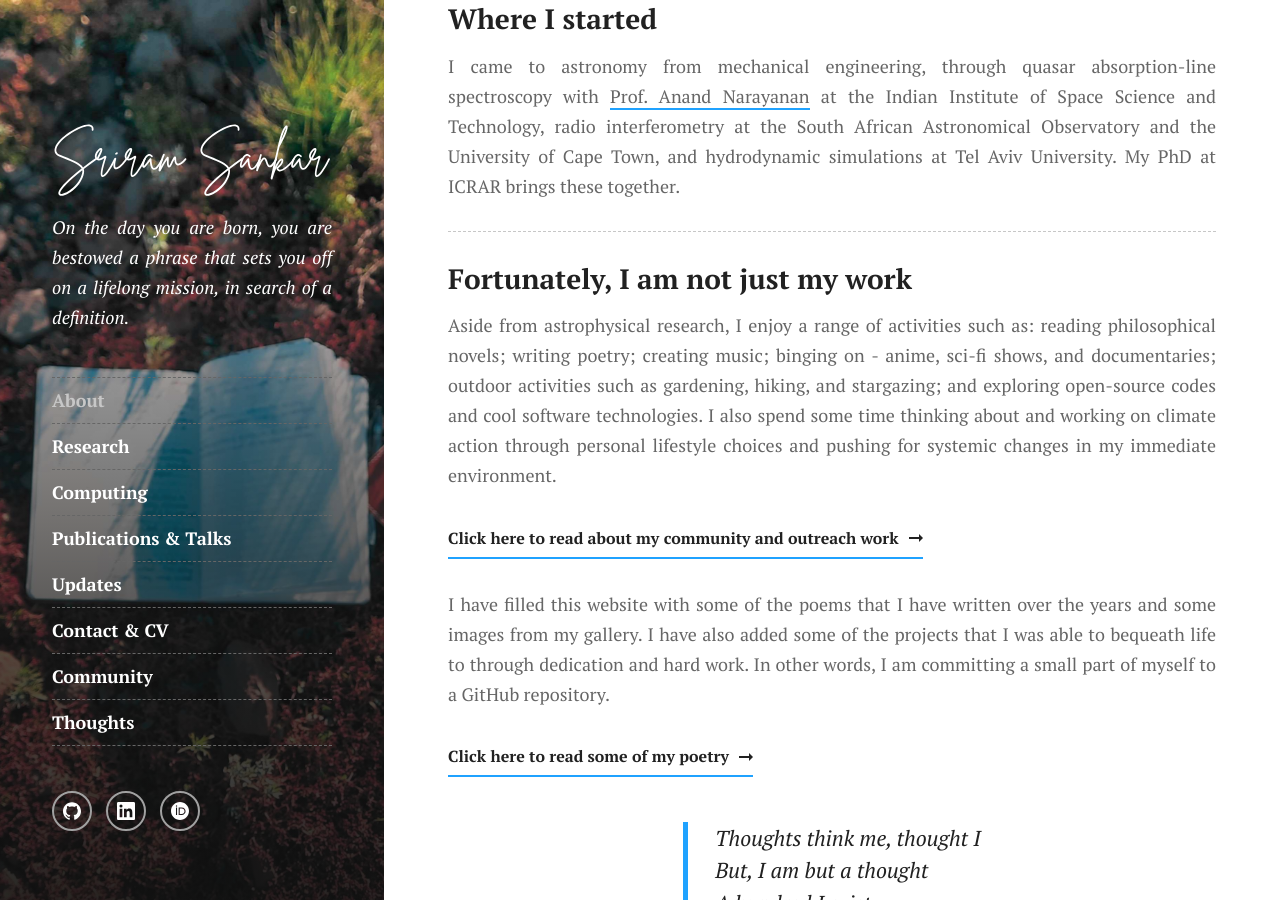
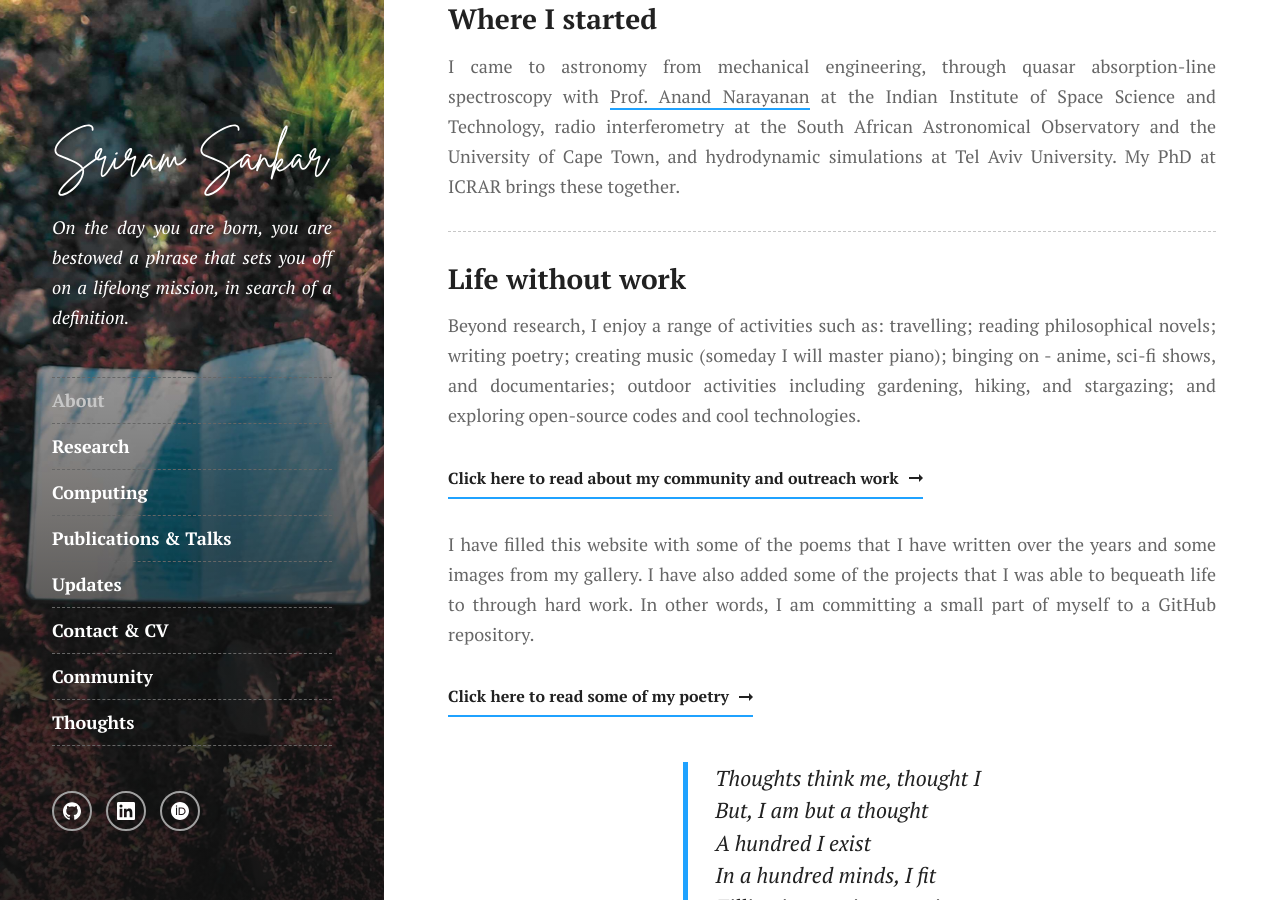
Before and after one commit to spectram/spectram.github.io, a Jekyll site: the page built from index.md, in a window 1280 px wide and 900 px high, scrolled down 1197 px. Built offline with Jekyll 4.4.1, drawn with Linux system fonts in a browser that asks for light colours.

Commit message:
About wording tweaks; Computing page header image
Sriram's edits.

Co-Authored-By: Claude Opus 5.5 <noreply@anthropic.com>
Claude-Session: https://claude.ai/code/session_01PBef2H3CY43TcREdMSnytM

```diff
--- a/index.md
+++ b/index.md
@@ -76,16 +76,17 @@ I came to astronomy from mechanical engineering, through quasar absorption-line
 
 ---
 
-### Fortunately, I am not just my work
+### Life without work
 
-Aside from astrophysical research, I enjoy a range of activities such as: reading philosophical novels; writing poetry; creating music; binging on - anime, sci-fi shows, and documentaries; outdoor activities such as gardening, hiking, and stargazing; and exploring open-source codes and cool software technologies. I also spend some time thinking about and working on climate action through personal lifestyle choices and pushing for systemic changes in my immediate environment.
+Beyond research, I enjoy a range of activities such as: travelling; reading philosophical novels; writing poetry; creating music (someday I will master piano); binging on - anime, sci-fi shows, and documentaries; outdoor activities including gardening, hiking, and stargazing; and exploring open-source codes and cool technologies.
+<!-- I also spend some time thinking about and working on climate action through personal lifestyle choices and pushing for systemic changes in my immediate environment. -->
 
 <div>
   <p class="read-more">
     <a class="read-more-link" href="/sideprojects">Click here to read about my community and outreach work<span class="icon-arrow-right" aria-hidden="true"></span></a>
   </p>
 </div>
-I have filled this website with some of the poems that I have written over the years and some images from my gallery. I have also added some of the projects that I was able to bequeath life to through dedication and hard work. In other words, I am committing a small part of myself to a GitHub repository.
+I have filled this website with some of the poems that I have written over the years and some images from my gallery. I have also added some of the projects that I was able to bequeath life to through hard work. In other words, I am committing a small part of myself to a GitHub repository.
 <div>
   <p class="read-more">
     <a class="read-more-link" href="/thoughts">Click here to read some of my poetry<span class="icon-arrow-right" aria-hidden="true"></span></a>
```
Also changed, not shown: computing.md (+1 -1 lines).
